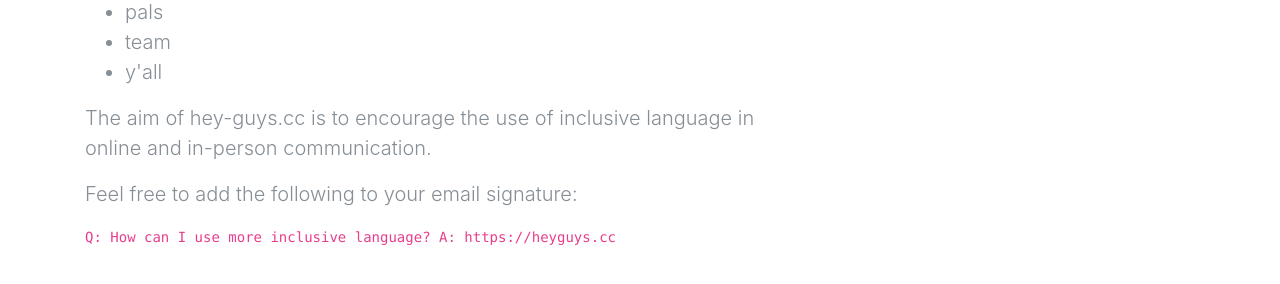
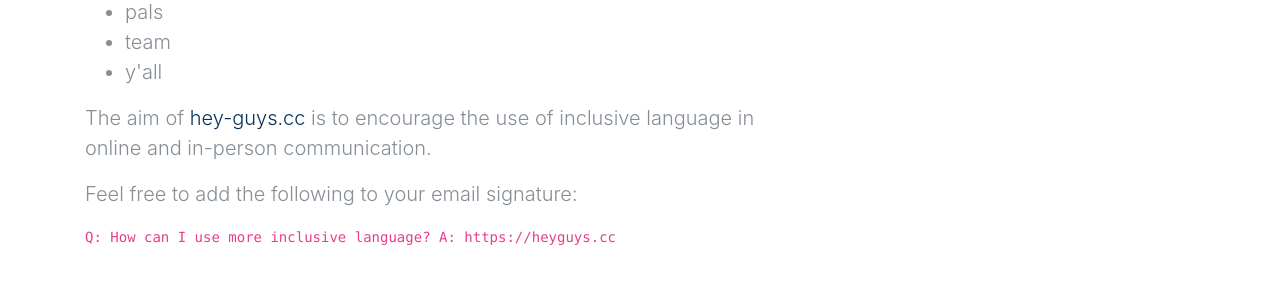
Before and after one commit to williln/heyguys.cc, a Jekyll site: the page built from index.md, in a window 1280 px wide. Shown: the part 410-694 px from the top of the page. Built offline with Jekyll 4.4.1, drawn with Linux system fonts in a browser that asks for light colours; nearby versions of some CDN libraries; some of the changed lines change nothing that is shown.

Commit message:
:pencil: Updates formatting

```diff
--- a/index.md
+++ b/index.md
@@ -7,9 +7,12 @@
     <div class="row">
       <div class="col-lg-8 col-md-7 col-sm-6">
         <h2>problem</h2>
+
         <p class="lead">"Hey guys" is a common salutation, but it's not gender neutral. People who aren't men can feel excluded when addressed as "guys," even if that is not the intent.</p>
         <h2>solution</h2>
+
         <p class="lead">Instead of using "hey guys," consider one of these several alternatives:</p>
+
         <ul class="lead">
           <li>everyone</li>
           <li>folks</li>
@@ -18,8 +21,11 @@
           <li>team</li>
           <li>y'all</li>
         </ul>
-        <p class="lead">The aim of hey-guys.cc is to encourage the use of inclusive language in online and in-person communication.</p>
+
+        <p class="lead">The aim of <a href="https://heyguys.cc/">hey-guys.cc</a> is to encourage the use of inclusive language in online and in-person communication.</p>
+
         <p class="lead">Feel free to add the following to your email signature:</p>
+
         <code>
           Q: How can I use more inclusive language?
           A: https://heyguys.cc
```
